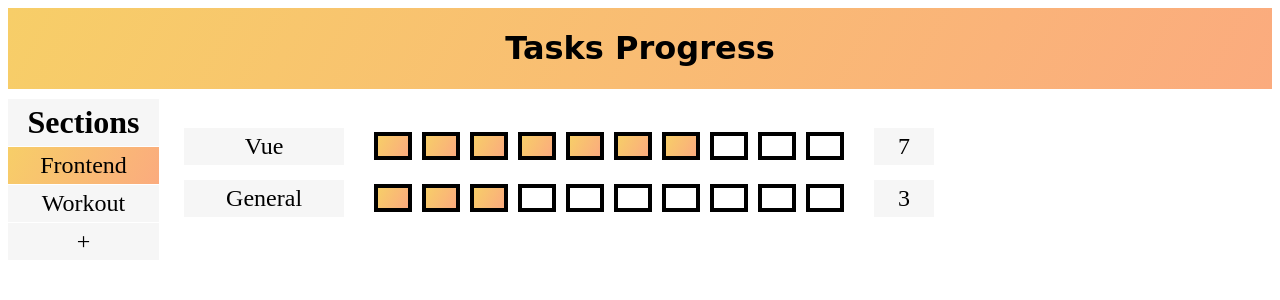
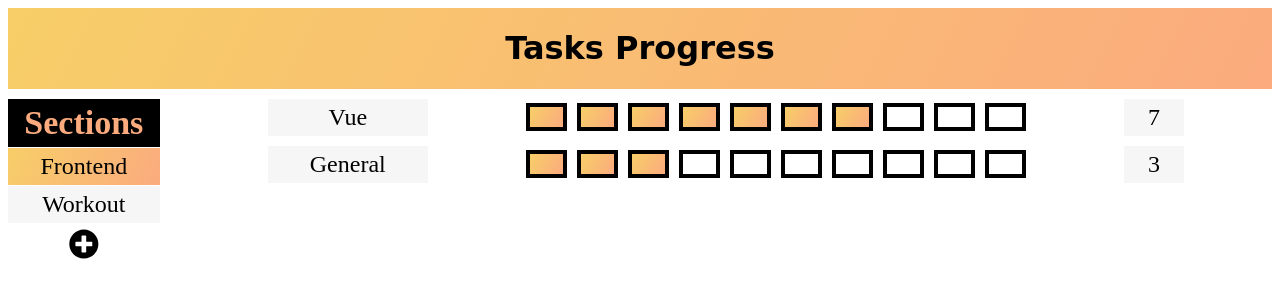
Before and after one commit to leviweiss/Task-Progress, a Vue app: page / in a window 1280 px wide. Shown: the top 300 px of the page. Built offline with nearby package versions, Linux system fonts and the light colour scheme; the HTML template or start-up script is replaced by a standard one.

Commit message:
added icon of plus

```diff
--- a/package.json
+++ b/package.json
@@ -8,6 +8,10 @@
     "lint": "vue-cli-service lint"
   },
   "dependencies": {
+    "@fortawesome/fontawesome-free": "^5.13.0",
+    "@fortawesome/fontawesome-svg-core": "^1.2.28",
+    "@fortawesome/free-solid-svg-icons": "^5.13.0",
+    "@fortawesome/vue-fontawesome": "^0.1.9",
     "core-js": "^3.6.4",
     "lodash": "^4.17.15",
     "node-sass": "^4.14.0",
--- a/src/components/GroupsList.vue
+++ b/src/components/GroupsList.vue
@@ -8,7 +8,7 @@
                 {{ group.name }}
             </div>
         </div>
-        <div class="groups-list-container__add-group">+</div>
+        <div class="groups-list-container__add-group fas fa-plus-circle"></div>
     </div>
 </template>
 
@@ -49,11 +49,12 @@ export default {
     @include flex-column;
 
     &__header {
-        font-size: 32px;
+        font-size: 34px;
         font-weight: bold;
         text-align: center;
         padding: 5px;
-        background: #f6f6f6;
+        background: black;
+        color: #fbab7e;
         margin-bottom: 1px;
     }
 
@@ -75,15 +76,15 @@ export default {
     }
 
     &__add-group {
-        font-size: 24px;
-        text-align: center;
         padding: 5px;
-        background: #f6f6f6;
+        // background: #f6f6f6;
         margin-bottom: 1px;
         &:hover {
-            font-weight: bold;
-            border: blue 3px;
+            box-shadow: 0 0 8px rgba(0, 0, 0, 0.6);
+            border: blue 30px;
         }
+        width: inherit;
+        height: 30px;
     }
 }
 
--- a/src/components/TasksList.vue
+++ b/src/components/TasksList.vue
@@ -1,22 +1,24 @@
 <template>
     <div id="tasks-list" class="tasks-list-container">
         <!-- <div class="tasks-list-container__header">Tasks</div> -->
-        <div class="tasks-list-container__tasks" v-for="task in tasks" :key="task.id">
-            <div class="tasks-list-container__tasks__name">
+        <div class="tasks-list-container__tasks">
+            <div class="tasks-list-container__tasks__task" v-for="task in tasks" :key="task.id">
+                <div class="tasks-list-container__tasks__task__name">
                     {{ task.name }}
                 </div>
-            <div class="tasks-list-container__tasks__bullets">
+                <div class="tasks-list-container__tasks__task__bullets">
                     <div v-for="index in NUMBER_OF_BULLETS" :key="index">
-                    <div class="tasks-list-container__tasks__bullets__square"
-                    :class="{'tasks-list-container__tasks__bullets__square__full': squareNeedToBeFull({ taskId: task.id, index, taskValue: task.value })}"
+                        <div class="tasks-list-container__tasks__task__bullets__square"
+                        :class="{'tasks-list-container__tasks__task__bullets__square__full': squareNeedToBeFull({ taskId: task.id, index, taskValue: task.value })}"
                         @mouseover="activateHovering({ taskId: task.id, index })"
                         @mouseleave="deactivateHovering(task.id)">
                         </div>
                     </div>
                 </div>
-            <label class="tasks-list-container__tasks__value">
+                <label class="tasks-list-container__tasks__task__value">
                     {{ task.value }}
                 </label>
+            </div>
         </div>
     </div>
 </template>
@@ -67,10 +69,7 @@ export default {
 }
 
 .tasks-list-container {
-    @include flex-column;
-    margin-left: 5px;
-    align-items: center;
-    justify-content: center;
+    // @include flex-column;
 
     // &__header {
     //     font-size: 30px;
@@ -83,11 +82,12 @@ export default {
     //     margin-bottom: 10px;
     //     align-self: center;
     // }
+    &__tasks {
 
-    &__tasks {
+        &__task {
             @include flex-row;
-        margin-bottom: 15px;
-        align-self: flex-start;
+            margin-bottom: 10px;
+            justify-content: space-evenly;
 
             &__name {
                 font-size: 24px;
@@ -101,12 +101,10 @@ export default {
             &__bullets {
                 @include flex-row;
                 align-items: center;
-            margin-left: 20px;
-            margin-right: 20px;
 
                 &__square {
                     height: 20px;
-                width: 30px;
+                    width: 33px;
                     margin-left: 10px;
                     border: 4px solid;
 
@@ -127,4 +125,6 @@ export default {
         }
     }
 
+}
+
 </style>
--- a/src/main.js
+++ b/src/main.js
@@ -4,6 +4,9 @@ import Store from './store'
 
 Vue.config.productionTip = false
 
+import '@fortawesome/fontawesome-free/css/all.css'
+import '@fortawesome/fontawesome-free/js/all.js'
+
 new Vue({
     render: h => h(App),
     store: Store
```
Also changed, not shown: 1 other file (tests, documents, lock files or other folders). Lines whose indentation alone changed are shown as unchanged.
